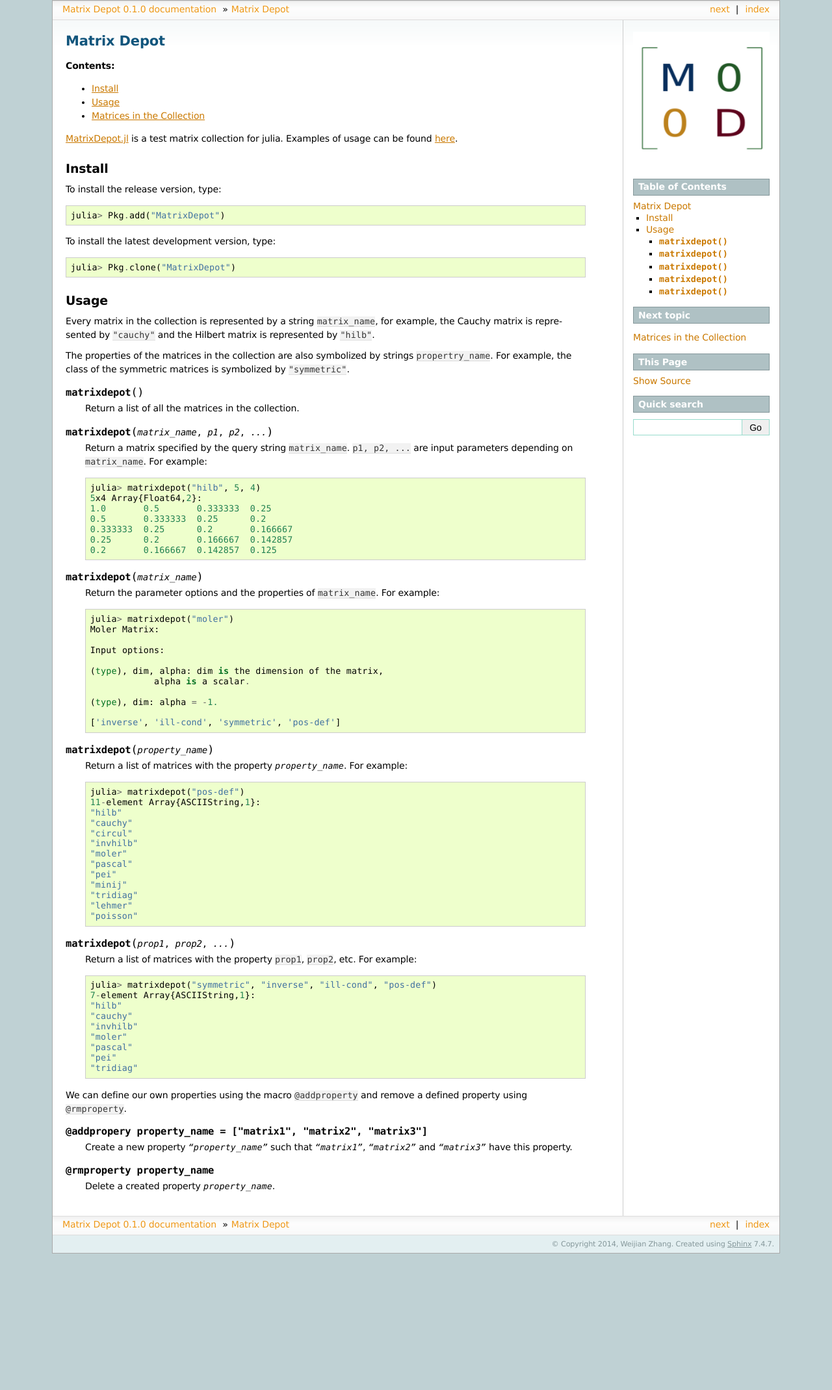
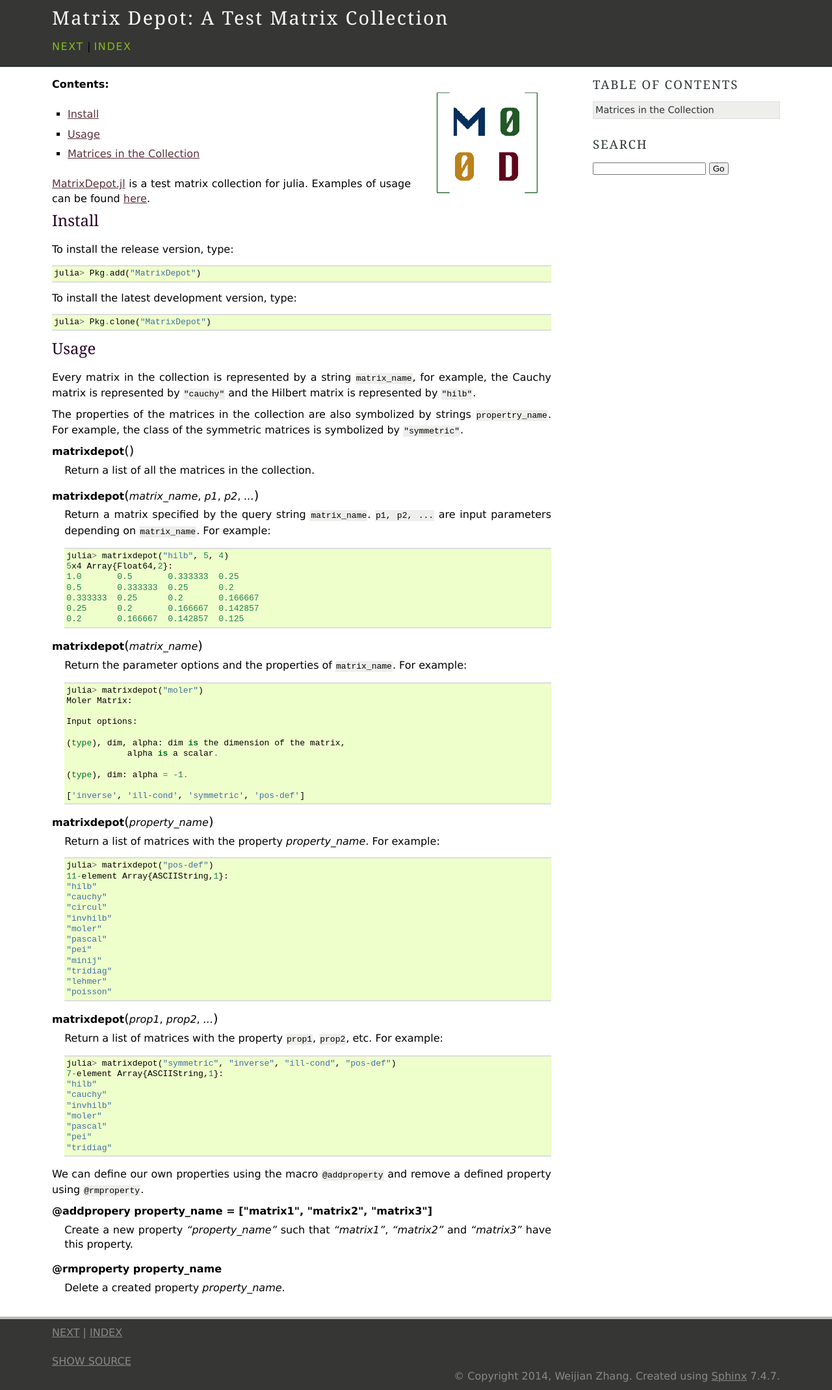
Before and after one commit to JuliaLinearAlgebra/MatrixDepot.jl, a Sphinx documentation site: the page built from doc/index.rst, in a window 1280 px wide. Shown: the whole page at 65% size. Built offline with Sphinx 7.4.7, drawn with Linux system fonts in a browser that asks for light colours; before the commit the page ends 1929 px from its top, so only the background shows below that.

Commit message:
change sphinx theme

```diff
--- a/doc/conf.py
+++ b/doc/conf.py
@@ -102,26 +102,29 @@
 
 # The theme to use for HTML and HTML Help pages.  See the documentation for
 # a list of builtin themes.
-html_theme = 'sphinxdoc'
+html_theme = 'agogo'
 
 # Theme options are theme-specific and customize the look and feel of a theme
 # further.  For a list of options available for each theme, see the
 # documentation.
-# html_theme_options = {}
+html_theme_options = {"bgcolor":"#BFAF80", "linkcolor":"#59323C",
+                      "headerbg":"#363635", "footerbg":"#363635",
+                      "headercolor1":"#260126", "headercolor2":"#260126",
+                      "headerlinkcolor": "#83BF17"}
 
 # Add any paths that contain custom themes here, relative to this directory.
 #html_theme_path = []
 
 # The name for this set of Sphinx documents.  If None, it defaults to
 # "<project> v<release> documentation".
-#html_title = "Matrix Depot: A Test Matrix Collection"
+html_title = "Matrix Depot: A Test Matrix Collection"
 
 # A shorter title for the navigation bar.  Default is the same as html_title.
 #html_short_title = MatrixDepot.jl
 
 # The name of an image file (relative to this directory) to place at the top
 # of the sidebar.
-html_logo = "images/logo_white.png"
+# html_logo = "logo2.png"
 
 # The name of an image file (within the static path) to use as favicon of the
 # docs.  This file should be a Windows icon file (.ico) being 16x16 or 32x32
--- a/doc/index.rst
+++ b/doc/index.rst
@@ -3,9 +3,9 @@
    You can adapt this file completely to your liking, but it should at least
    contain the root `toctree` directive.
 
-============
-Matrix Depot
-============
+
+.. image:: logo1.png
+   :align: right
 
 .. toctree::
    :hidden:
```
